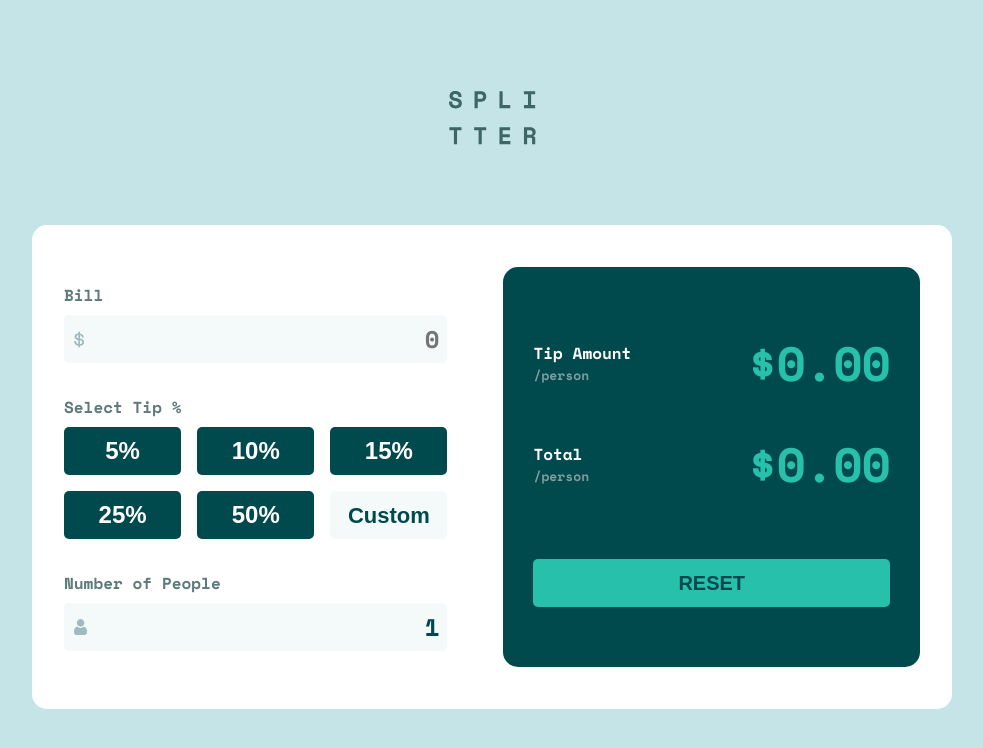
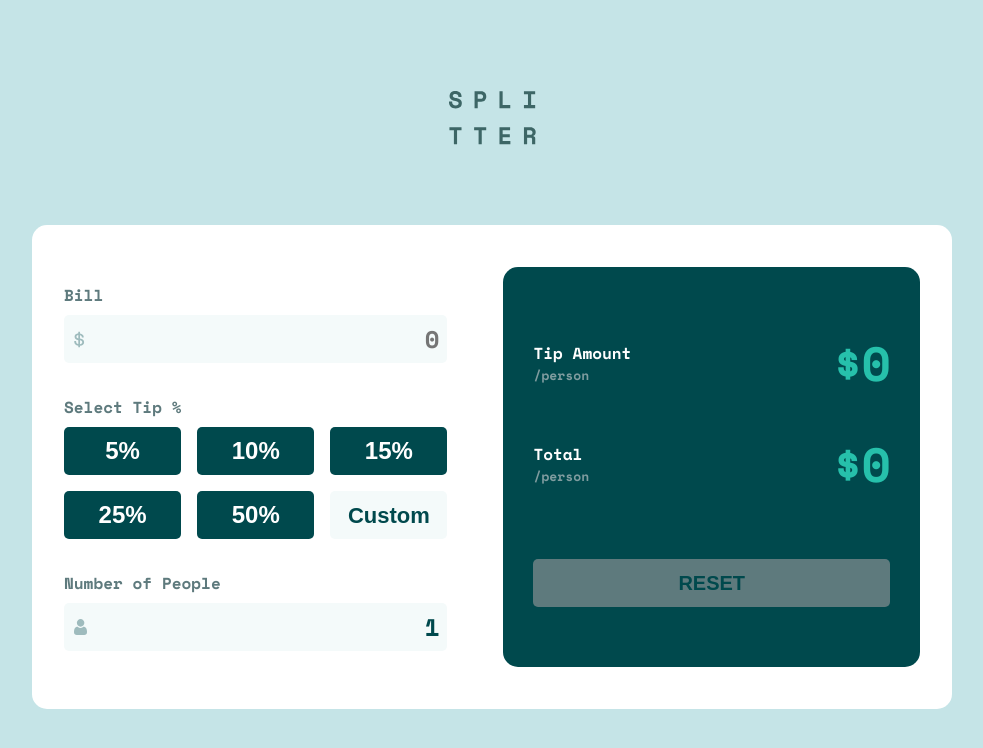
Before and after one commit to jlcesarr/tip-calculator, a React app: page / in a window 1280 px wide. Shown: the top 748 px of the page, without its empty margins (148-1131 px from the left). Built offline with nearby package versions, Linux system fonts and the light colour scheme.

Commit message:
feat(react): updated the component and its styled components
update in calculator result component

```diff
--- a/src/components/Calculator/CalculatorResult/index.js
+++ b/src/components/Calculator/CalculatorResult/index.js
@@ -4,11 +4,35 @@ import { Container, Result, ResultLabel, Value, Button } from "./styles";
 export default class CalculatorResult extends React.Component {
   constructor(props) {
     super(props);
+
+    this.state = {
+      enableButton: false,
+    };
+  }
+
+  componentDidUpdate(prevProps, prevState) {
+    if (this.state.enableButton == false) {
+      this.setState({ enableButton: true });
+    }
   }
 
   getValues({ billValue, tipValue, peoplesValue }) {
-    let totalByPercentage = Number(billValue * (tipValue / 100)) || 0;
-    let totalTipPerPerson = totalByPercentage / peoplesValue || 0;
+    let totalByPercentage = billValue * (tipValue / 100);
+    let totalTipPerPerson = totalByPercentage / peoplesValue;
+
+    const isValidValues =
+      !totalByPercentage ||
+      !totalTipPerPerson ||
+      totalByPercentage < 0 ||
+      totalTipPerPerson < 0 ||
+      totalTipPerPerson === Infinity;
+
+    if (isValidValues) {
+      return {
+        totalByPercentage: 0,
+        totalTipPerPerson: 0,
+      };
+    }
 
     return {
       totalByPercentage: totalByPercentage.toFixed(2),
@@ -16,14 +40,15 @@ export default class CalculatorResult extends React.Component {
     };
   }
 
-  shouldComponentUpdate(nextProps, _) {
-    let { billValue, tipValue, peoplesValue } = nextProps;
-    return billValue > 0 && tipValue > 0 && peoplesValue > 0 ? true : false;
-  }
+  render() {
+    const { billValue, tipValue, peoplesValue, onGeneralReset } = this.props;
+    const { totalByPercentage, totalTipPerPerson } = this.getValues({
+      billValue,
+      tipValue,
+      peoplesValue,
+    });
 
-  render() {
-    let { billValue, tipValue, peoplesValue, onGeneralReset } = this.props;
-    let total = this.getValues({ billValue, tipValue, peoplesValue });
+    const { enableButton } = this.state;
 
     return (
       <Container>
@@ -32,7 +57,7 @@ export default class CalculatorResult extends React.Component {
             Tip Amount
             <span>/person</span>
           </ResultLabel>
-          <Value>${total.totalTipPerPerson}</Value>
+          <Value>${totalTipPerPerson}</Value>
         </Result>
 
         <Result>
@@ -40,10 +65,12 @@ export default class CalculatorResult extends React.Component {
             Total
             <span>/person</span>
           </ResultLabel>
-          <Value>${total.totalByPercentage}</Value>
+          <Value>${totalByPercentage}</Value>
         </Result>
 
-        <Button onClick={onGeneralReset}>Reset</Button>
+        <Button allowed={enableButton} onClick={onGeneralReset}>
+          Reset
+        </Button>
       </Container>
     );
   }
--- a/src/components/Calculator/CalculatorResult/styles.js
+++ b/src/components/Calculator/CalculatorResult/styles.js
@@ -1,4 +1,4 @@
-import styled from "styled-components";
+import styled, { css } from "styled-components";
 
 export const Container = styled.div`
   background-color: ${({ theme }) => theme.darkCyan};
@@ -55,8 +55,6 @@ export const Value = styled.div`
 `;
 
 export const Button = styled.button`
-  background-color: ${({ theme }) => theme.strongCyan};
-  color: ${({ theme }) => theme.darkCyan};
   font-weight: bold;
   cursor: pointer;
   max-width: 390px;
@@ -67,6 +65,19 @@ export const Button = styled.button`
   align-self: end;
   border: none;
 
+  ${({ theme }) => css`
+    background-color: ${theme.strongCyan};
+    color: ${theme.darkCyan};
+  `}
+
+  ${(props) =>
+    props.allowed == false
+      ? css`
+          cursor: not-allowed;
+          background-color: ${props.theme.grayish.darkCyan};
+        `
+      : null}
+
   ${({ theme }) => `
     @media only screen and (max-width: ${theme.breakPoints.medium}) {
       max-width: 100%;
```
